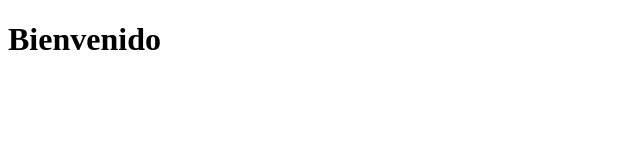
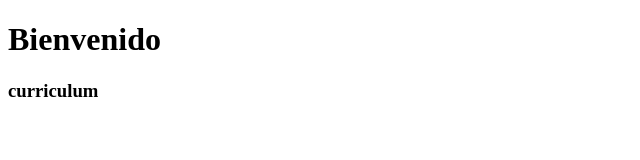
Before and after one commit to albertomfe/albertomfe.github.io, a plain HTML site: page index.html in a window 1280 px wide. Shown: the whole page, without its empty margins (0-640 px from the left). Drawn offline with Linux system fonts and the light colour scheme.

Commit message:
initial  commit

```diff
--- a/index.html
+++ b/index.html
@@ -7,7 +7,7 @@
   <body>
 
     <h1>Bienvenido</h1>
-
+    <h3>curriculum</h3>
 
   </body>
 </html>
```
